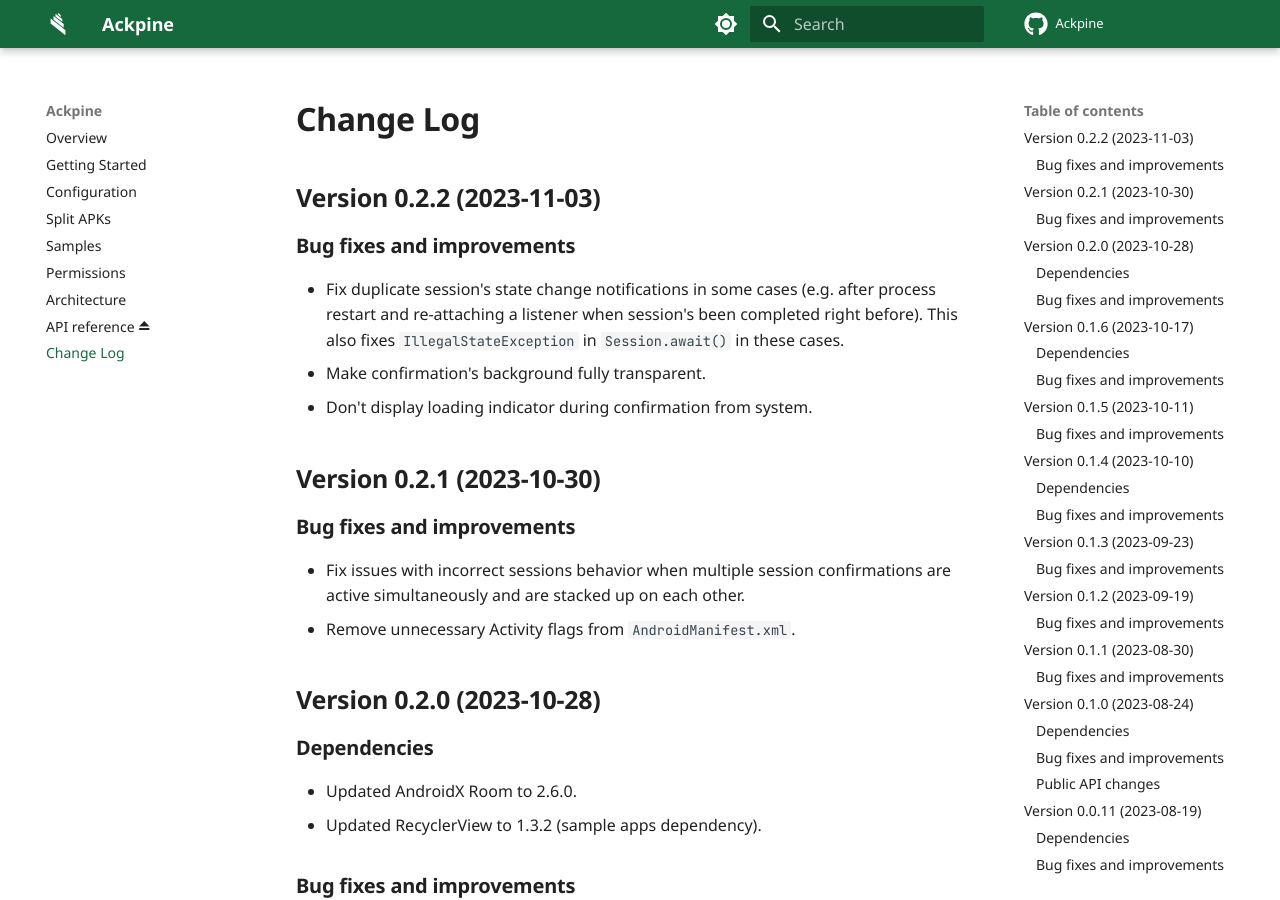
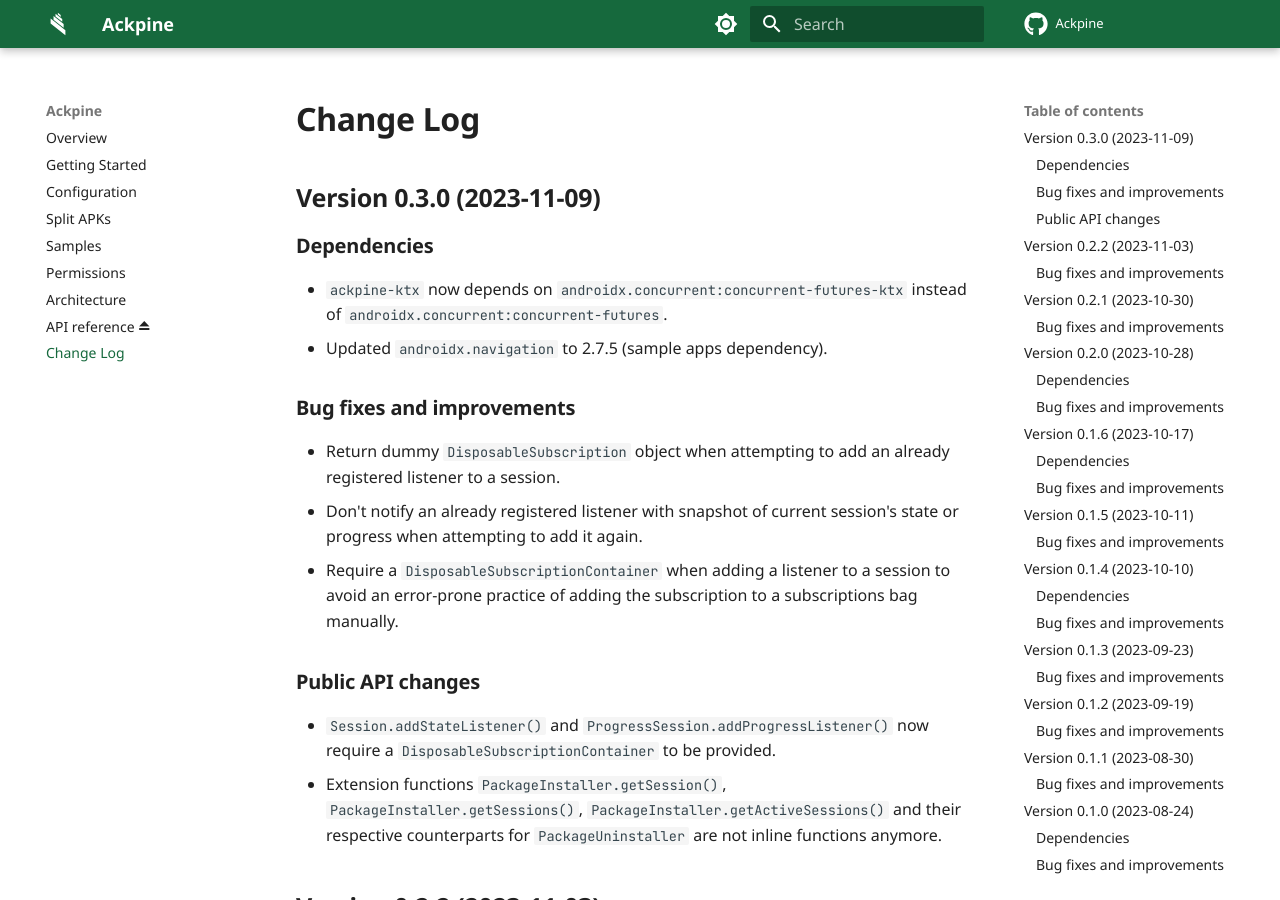
Before and after one commit to solrudev/Ackpine, an MkDocs documentation site: the page built from docs/changelog.md, in a window 1280 px wide and 900 px high. Built offline with MkDocs 1.6.1 and Material for MkDocs 9.7.7, drawn with Linux system fonts in a browser that asks for light colours; comment, search, counter and statistics services are not loaded.

Commit message:
add version 0.3.0 to changelog

```diff
--- a/docs/changelog.md
+++ b/docs/changelog.md
@@ -1,5 +1,24 @@
 Change Log
 ==========
+
+Version 0.3.0 (2023-11-09)
+--------------------------
+
+### Dependencies
+
+- `ackpine-ktx` now depends on `androidx.concurrent:concurrent-futures-ktx` instead of `androidx.concurrent:concurrent-futures`.
+- Updated `androidx.navigation` to 2.7.5 (sample apps dependency).
+
+### Bug fixes and improvements
+
+- Return dummy `DisposableSubscription` object when attempting to add an already registered listener to a session.
+- Don't notify an already registered listener with snapshot of current session's state or progress when attempting to add it again.
+- Require a `DisposableSubscriptionContainer` when adding a listener to a session to avoid an error-prone practice of adding the subscription to a subscriptions bag manually.
+
+### Public API changes
+
+- `Session.addStateListener()` and `ProgressSession.addProgressListener()` now require a `DisposableSubscriptionContainer` to be provided.
+- Extension functions `PackageInstaller.getSession()`, `PackageInstaller.getSessions()`, `PackageInstaller.getActiveSessions()` and their respective counterparts for `PackageUninstaller` are not inline functions anymore.
 
 Version 0.2.2 (2023-11-03)
 --------------------------
```
